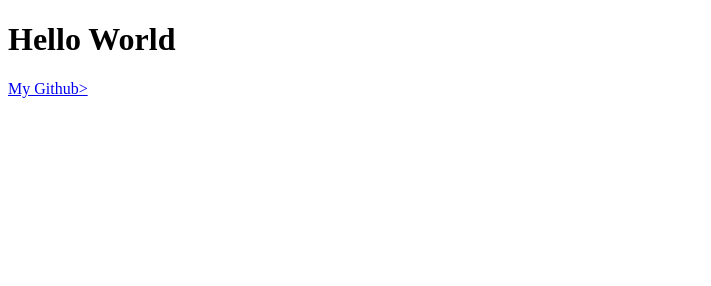
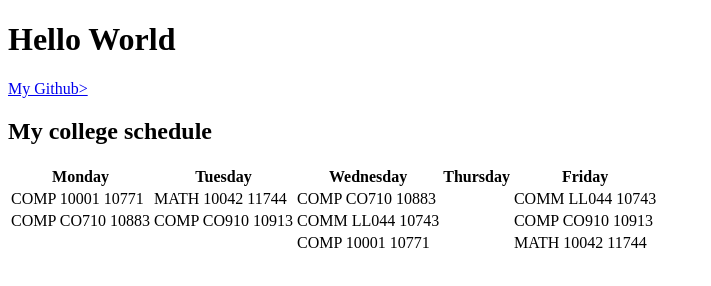
Before and after one commit to Tue1305/Hello-World, a plain HTML site: page index.html in a window 1280 px wide. Shown: the whole page, without its empty margins (0-711 px from the left). Drawn offline with Linux system fonts and the light colour scheme.

Commit message:
Hello-world

```diff
--- a/index.html
+++ b/index.html
@@ -7,5 +7,36 @@
         <h1>Hello World</h1>
         <a href="https://gist.github.com/Tue1305">
         My Github></a>
+        <h2>My college schedule</h2>
+        <table>
+            <tr>
+                <th>Monday</th>
+                <th>Tuesday</th>
+                <th>Wednesday</th>
+                <th>Thursday</th>
+                <th>Friday</th>
+            </tr>
+            <tr>
+                <td>COMP 10001 10771</td>
+                <td>MATH 10042 11744</td>
+                <td>COMP CO710 10883</td>
+                <td></td>
+                <td>COMM LL044 10743</td>
+
+            </tr>
+            <tr>
+                <td>COMP CO710 10883</td>
+                <td>COMP CO910 10913</td>
+                <td>COMM LL044 10743</td>
+                <td></td>
+                <td>COMP CO910 10913</td>
+            </tr>
+            <tr>
+                <td></td>
+                <td></td>
+                <td>COMP 10001 10771</td>
+                <td></td>
+                <td>MATH 10042 11744</td>
+            </table>
     </body>
 </html>
```
